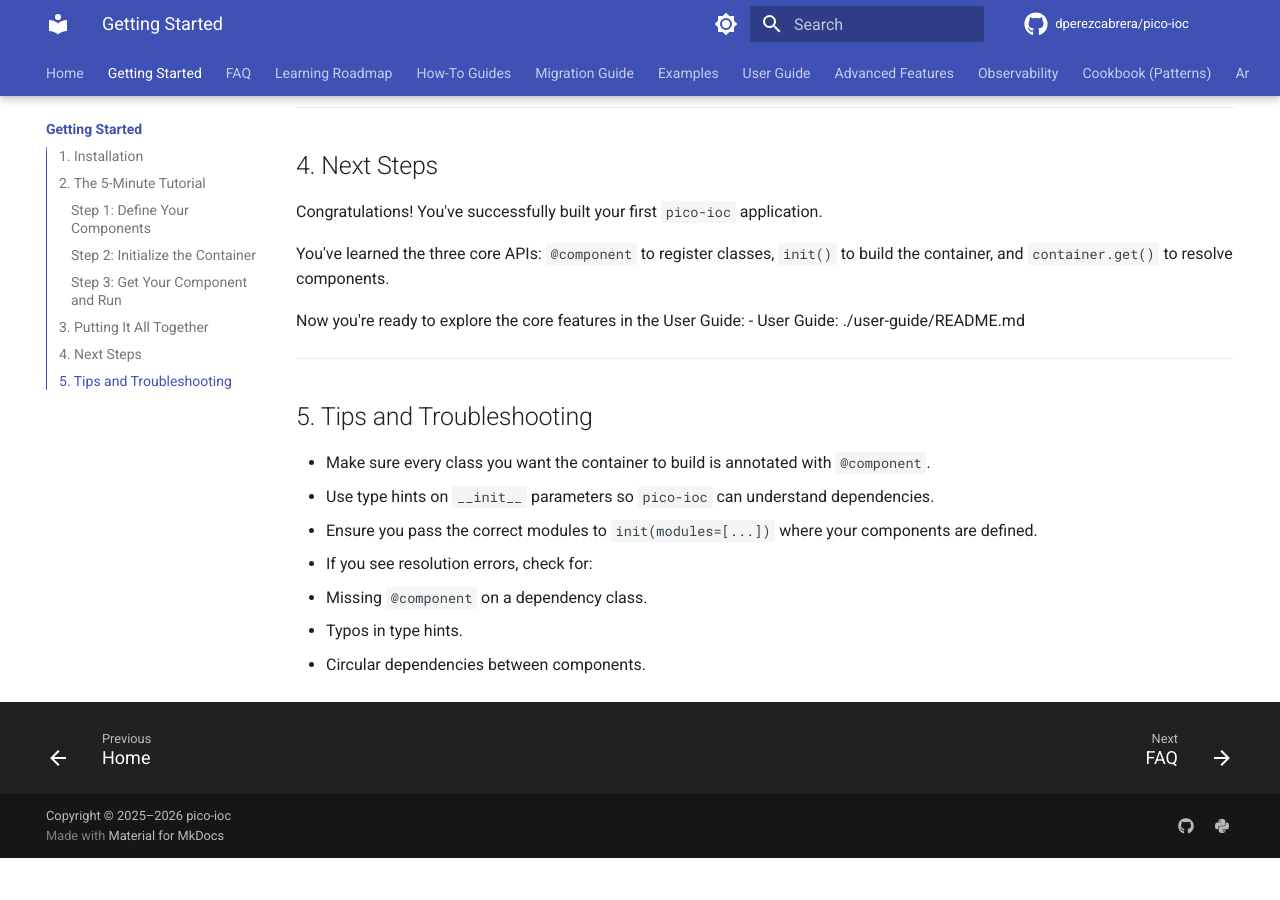
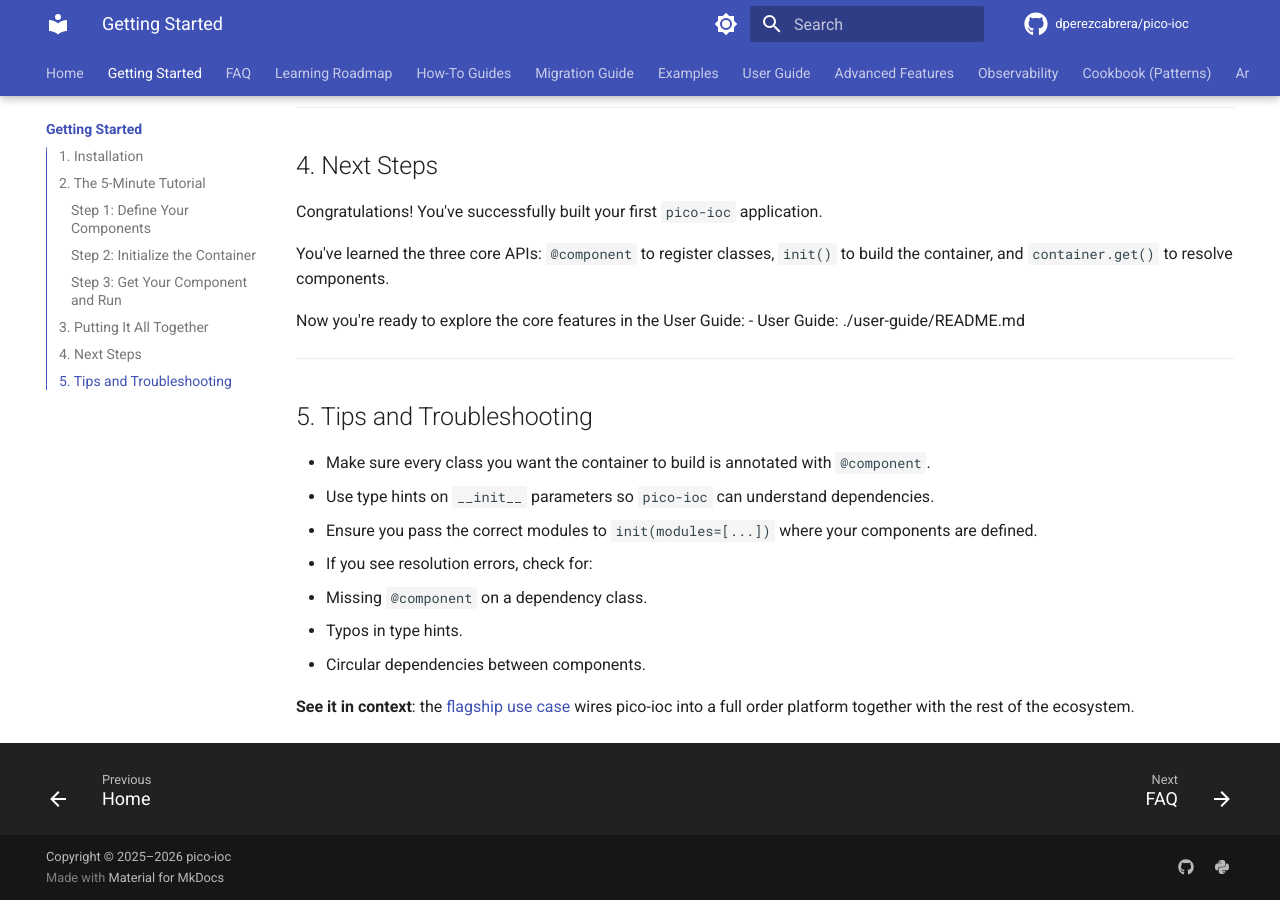
Before and after one commit to dperezcabrera/pico-ioc, an MkDocs documentation site: the page built from docs/getting-started.md, in a window 1280 px wide and 900 px high, scrolled down 4523 px. Built offline with MkDocs 1.6.1 and Material for MkDocs 9.7.7, drawn with Linux system fonts in a browser that asks for light colours; comment, search, counter and statistics services are not loaded; before the commit the page ends 5381 px from its top, so only the background shows below that.

Commit message:
Link the flagship use case from the docs home

```diff
--- a/docs/getting-started.md
+++ b/docs/getting-started.md
@@ -203,3 +203,5 @@
   - Missing `@component` on a dependency class.
   - Typos in type hints.
   - Circular dependencies between components.
+
+**See it in context**: the [flagship use case](https://dperezcabrera.github.io/pico-boot/flagship/) wires pico-ioc into a full order platform together with the rest of the ecosystem.
```
